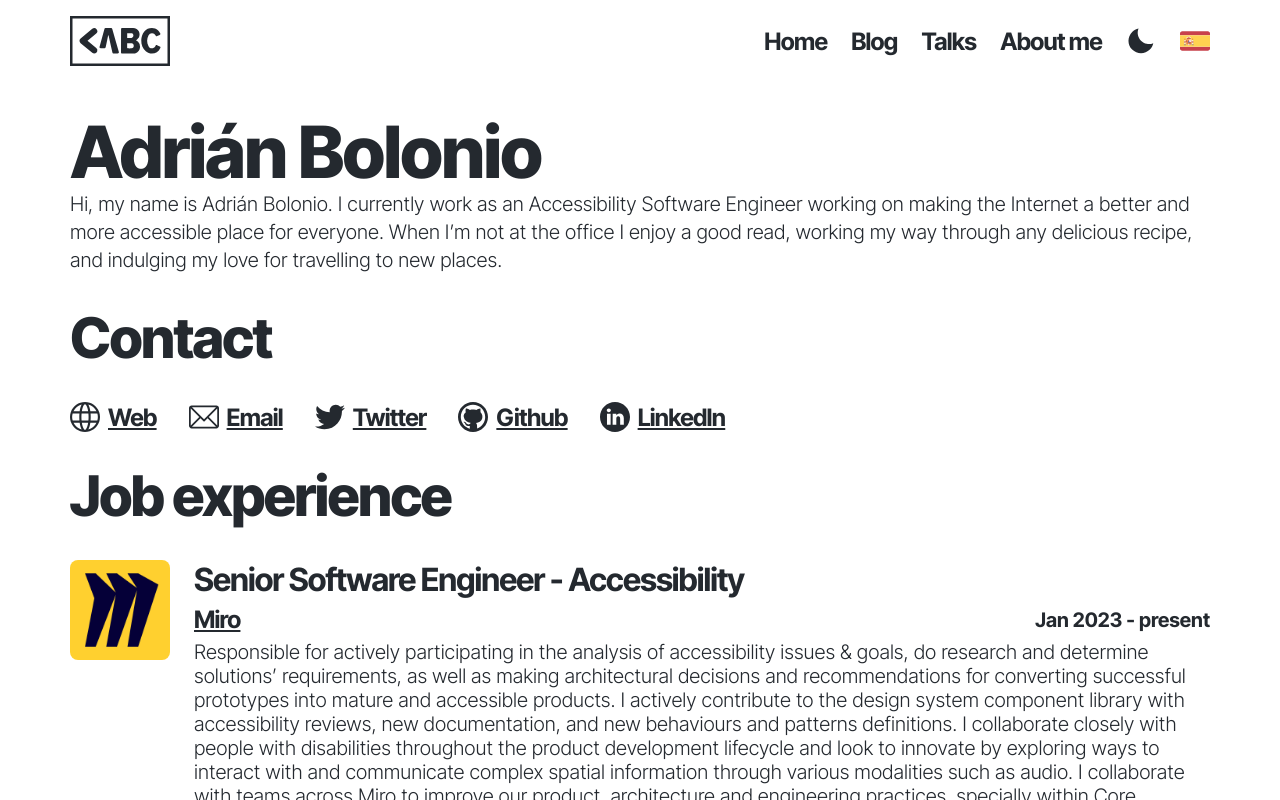
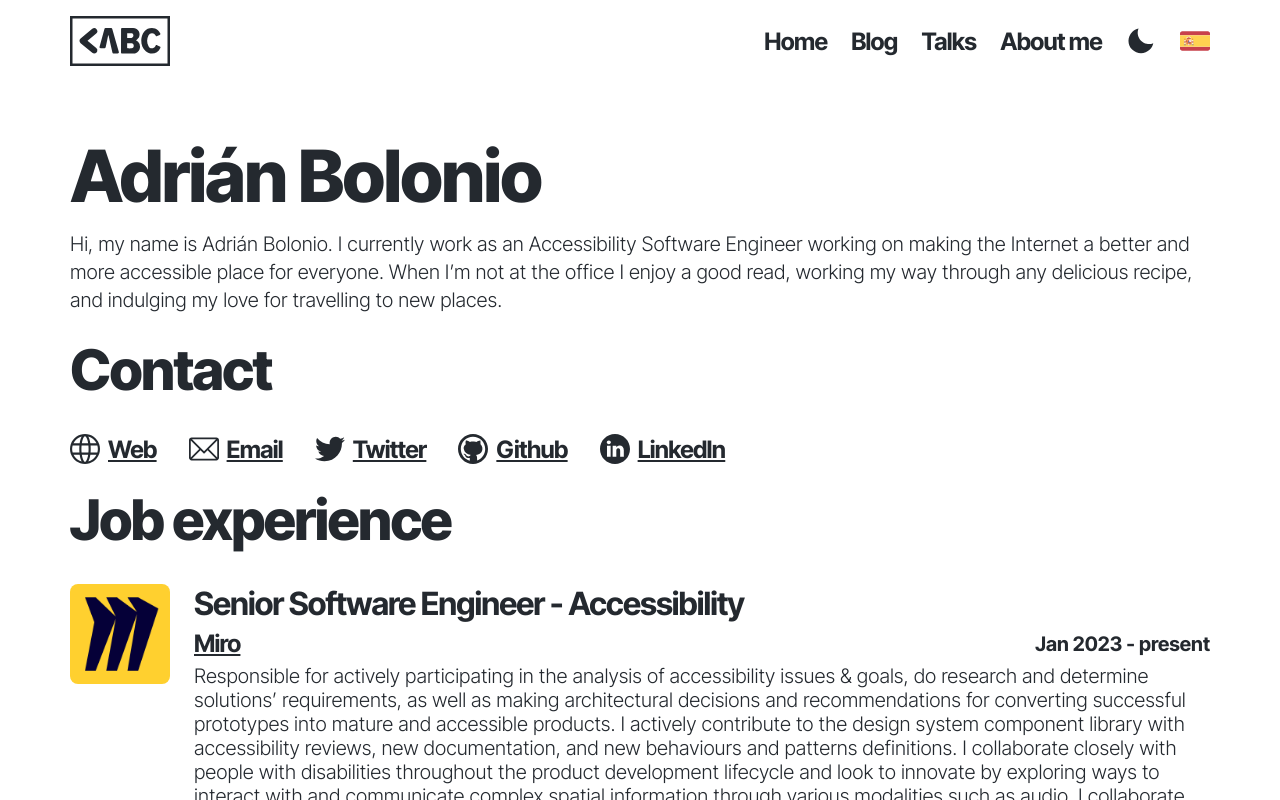
Before and after one commit to bolonio/adrianbolonio, a Next.js app: page /en/cv in a window 1280 px wide. Built offline with nearby package versions, Linux system fonts and the light colour scheme.

Commit message:
Changes in CV page

```diff
--- a/src/app/[locale]/cv/cv.module.css
+++ b/src/app/[locale]/cv/cv.module.css
@@ -1,5 +1,5 @@
 .cvsection {
-  margin-bottom: 32px;
+  margin: 24px 0;
 }
 
 .cvtitle {
@@ -12,5 +12,5 @@
 }
 
 .bio {
-  margin: 0;
+  margin: 16px 0;
 }
--- a/src/app/[locale]/cv/page.tsx
+++ b/src/app/[locale]/cv/page.tsx
@@ -22,7 +22,9 @@ export default function CV() {
     <section className={pageStyles.section}>
       <LayoutWrapper>
         <div className={styles.cvsection}>
-          <h1 className={pageStyles.pagetitle}>Adrián Bolonio</h1>
+          <div className={pageStyles.pagetitlecontainer}>
+            <h1 className={pageStyles.pagetitle}>Adrián Bolonio</h1>
+          </div>
           <p className={styles.bio}>{tAbout("bio")}</p>
         </div>
         <div className={styles.cvsection}>
```
